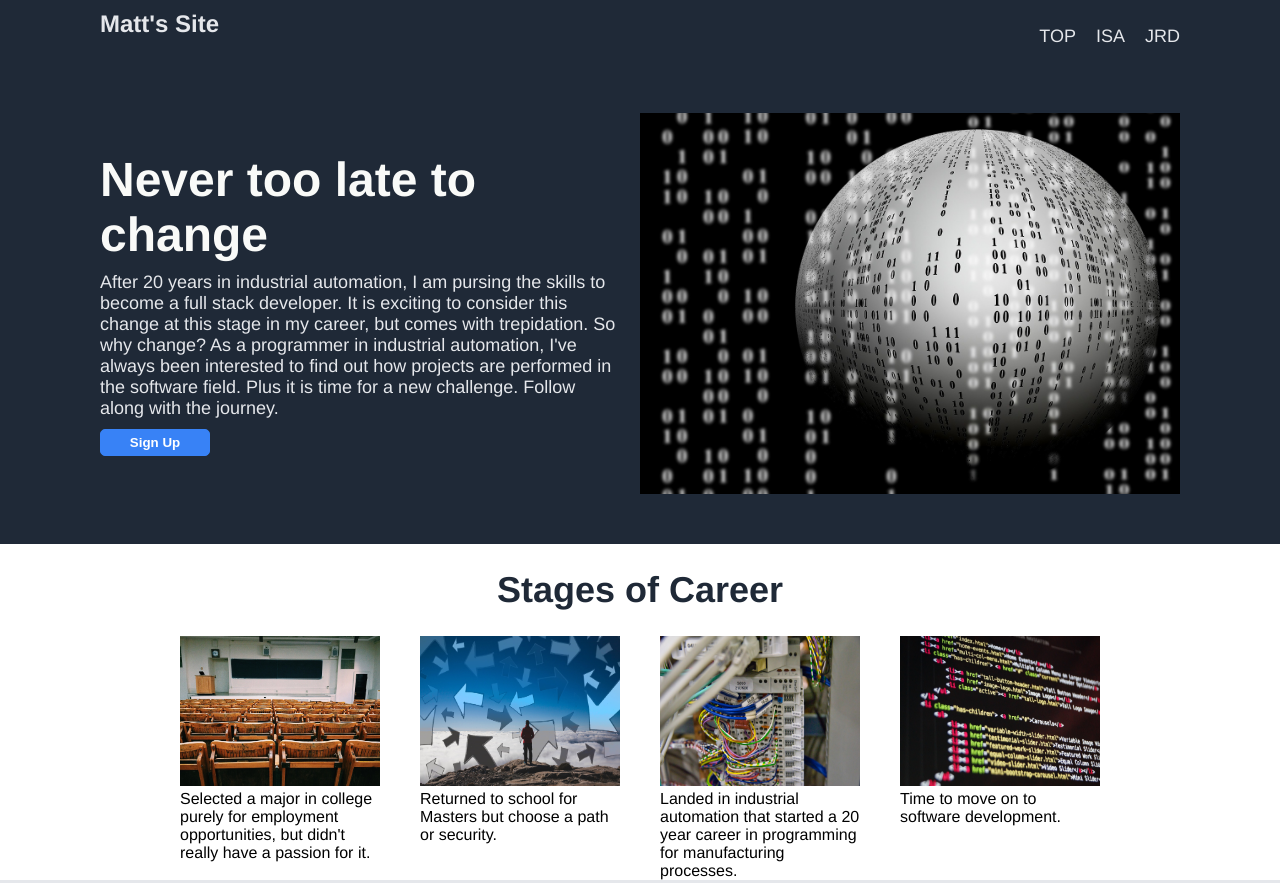
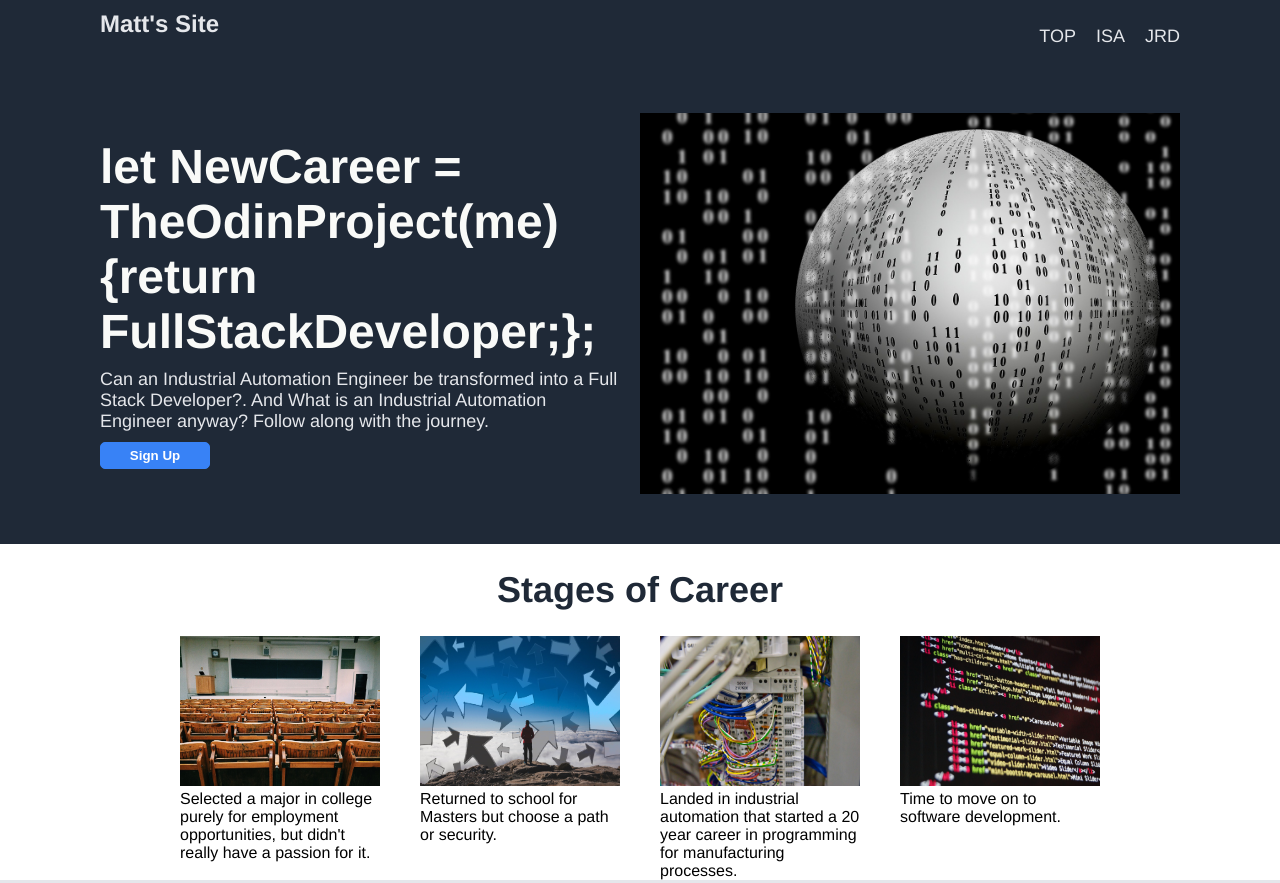
Before and after one commit to Down-Time/OdinProject-LandingPage, a plain HTML site: page index.html in a window 1280 px wide. Shown: the top 883 px of the page. Drawn offline with Linux system fonts and the light colour scheme.

Commit message:
Edit index.html

```diff
--- a/index.html
+++ b/index.html
@@ -18,8 +18,8 @@
 
         <div class="section1">
             <div class="section1a">
-                <div class="headline">Never too late to change</div>
-                <div class="subheader">After 20 years in industrial automation, I am pursing the skills to become a full stack developer.  It is exciting to consider this change at this stage in my career, but comes with trepidation.  So why change?  As a programmer in industrial automation, I've always been interested to find out how projects are performed in the software field.  Plus it is time for a new challenge.  Follow along with the journey.</div>
+                <div class="headline">let NewCareer = TheOdinProject(me){return FullStackDeveloper;};</div>
+                <div class="subheader">Can an Industrial Automation Engineer be transformed into a Full Stack Developer?.  And What is an Industrial Automation Engineer anyway?  Follow along with the journey.</div>
                 <button type="button">Sign Up</button>
             </div>
             <img src="./img/main.jpg" class="imgmain">
```
